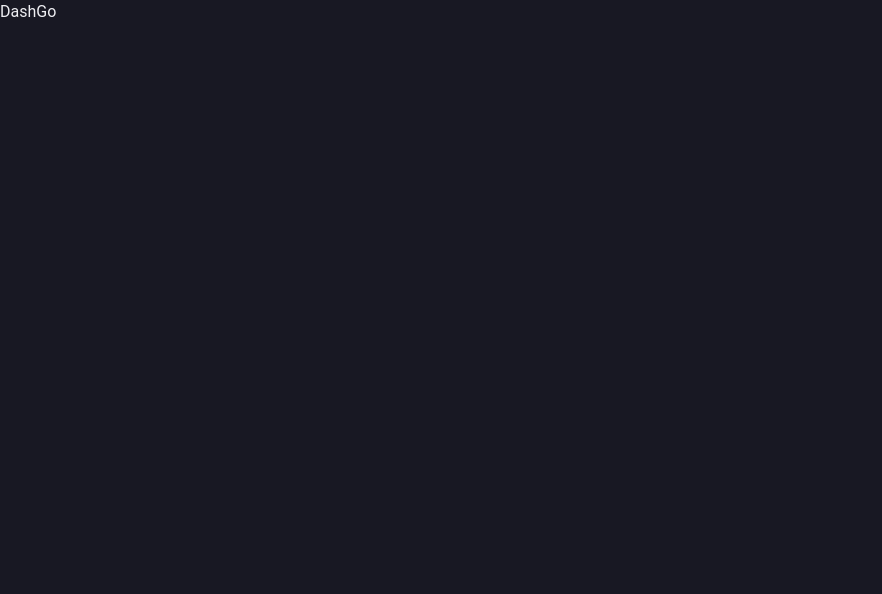
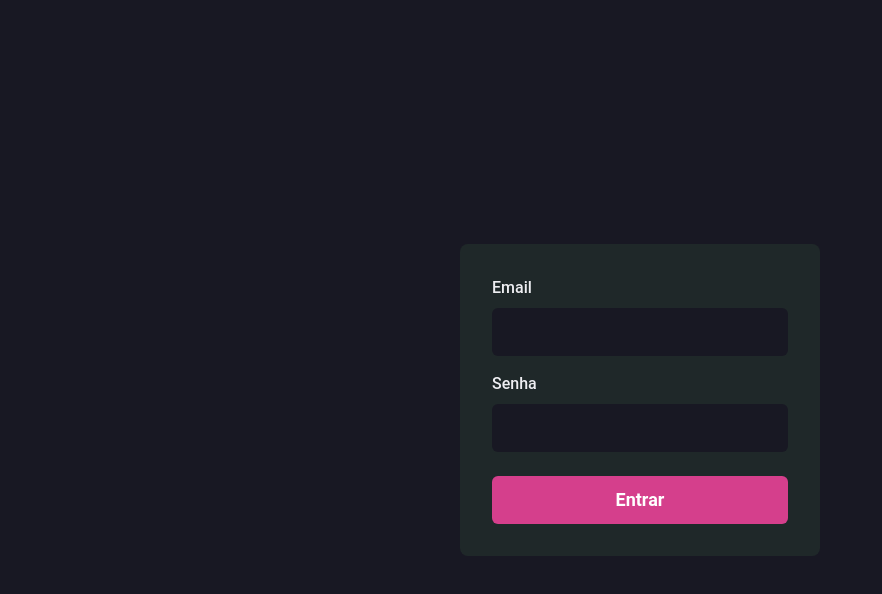
Before and after one commit to jorgelucasalima/dashgo, a Next.js app: page / in a window 1280 px wide. Shown: the top 594 px of the page, without its empty margins (0-882 px from the left). Built offline with nearby package versions, Linux system fonts and the light colour scheme.

Commit message:
criado pagina de login-index

```diff
--- a/src/pages/index.tsx
+++ b/src/pages/index.tsx
@@ -1,8 +1,62 @@
+import { Flex, Input, Button, Stack, FormControl, FormLabel } from '@chakra-ui/react'
+
 
 export default function Home() {
   return (
-    <h1>
-      DashGo
-    </h1>
+    <Flex
+      width='100vw'
+      height='100vh'
+      alignItems='center'
+      justifyContent='center'
+    >
+      <Flex
+        as='form'
+        width='100%'
+        maxWidth={360}
+        backgroundColor='gray.800'
+        padding='8' // 8 de espaçamento é 2rem ou 32px de acordo chakra-ui
+        borderRadius={8} //8 px
+        flexDirection='column'
+      >
+        <Stack spacing='4' >
+          <FormControl>
+            <FormLabel htmlFor='email'>Email</FormLabel>
+            <Input
+              name='email'
+              type='email'
+              id='email'
+              focusBorderColor='pink.500'
+              backgroundColor='gray.900'
+              variant='filled'
+              _hover={{ backgroundColor: 'gray.900' }}
+              size='lg' //large
+            />
+          </FormControl>
+
+          <FormControl>
+            <FormLabel htmlFor='password'>Senha</FormLabel>
+            <Input
+              name='password'
+              type='password'
+              id='password'
+              focusBorderColor='pink.500'
+              backgroundColor='gray.900'
+              variant='filled'
+              _hover={{ backgroundColor: 'gray.900' }}
+              size='lg' //large
+            />
+          </FormControl>
+        </Stack>
+
+        <Button
+          type='submit'
+          marginTop='6'
+          colorScheme='pink'
+          size='lg'
+        >
+          Entrar
+        </Button>
+      </Flex>
+    </Flex>
   )
 }
```
